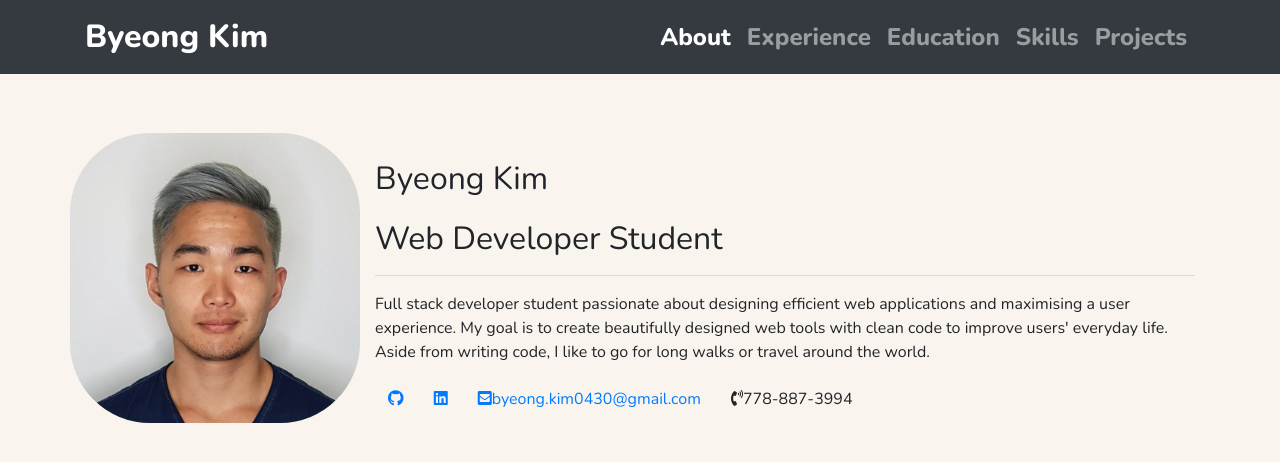
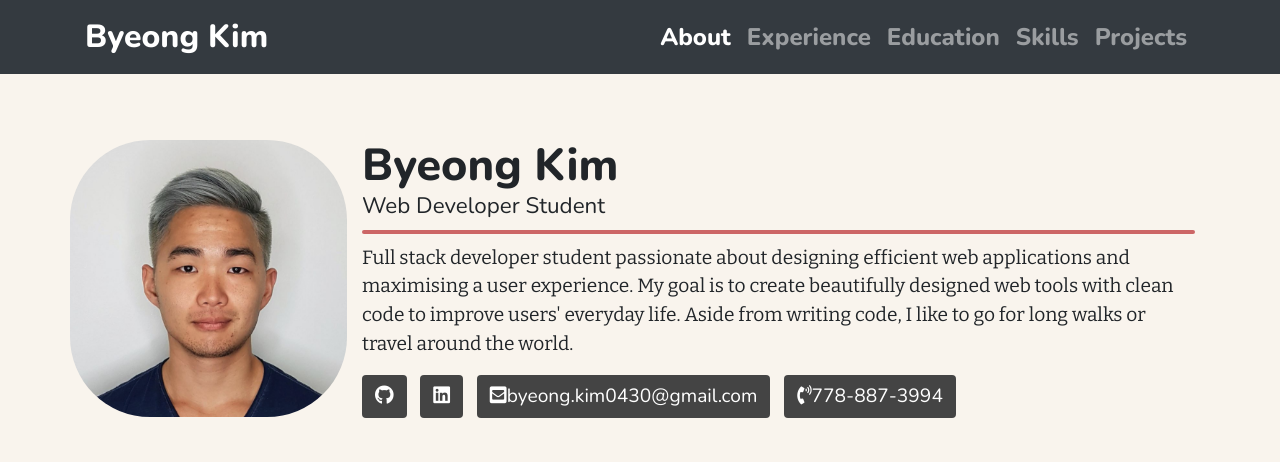
Before and after one commit to byeong0430/byeong0430.github.io, a Jekyll site: the page built from index.html, in a window 1280 px wide. Shown: the top 462 px of the page. Built offline with Jekyll 4.4.1, drawn with Linux system fonts in a browser that asks for light colours; nearby versions of some CDN libraries.

Commit message:
removed unnecessary css

```diff
--- a/_sass/_about.scss
+++ b/_sass/_about.scss
@@ -16,7 +16,7 @@
         margin: 15px 0;
         font-family: $label-font;
       }
-      div.bio {
+      section.bio {
         hr.red-line {
           margin: 10px 0;
           padding: 0;
@@ -43,19 +43,14 @@
           font-size: 1.2em;
         }
       }
-      div.contact p {
+      a.btn,
+      span.btn {
         font-family: $label-font;
-        font-size: 1.5em;
+        font-size: 1.2em;
         display: inline-block;
-        margin-right: 1em;
-        .btn {
-          background-color: $btn-color;
-          color: white;
-          i {
-            font-size: 1.3em;
-            margin-right: 5px;
-          }
-        }
+        margin-right: 0.5em;
+        background-color: $btn-color;
+        color: white;
       }
     }
   }
--- a/_sass/_variables.scss
+++ b/_sass/_variables.scss
@@ -3,5 +3,5 @@
 $label-font: 'Nunito', sans-serif;
 @import url('https://fonts.googleapis.com/css?family=Bitter');
 $para-font: 'Bitter', georgia, serif;
-$facepic-length: 290px;
+$facepic-length: 277px;
 $btn-color: #444;
```
